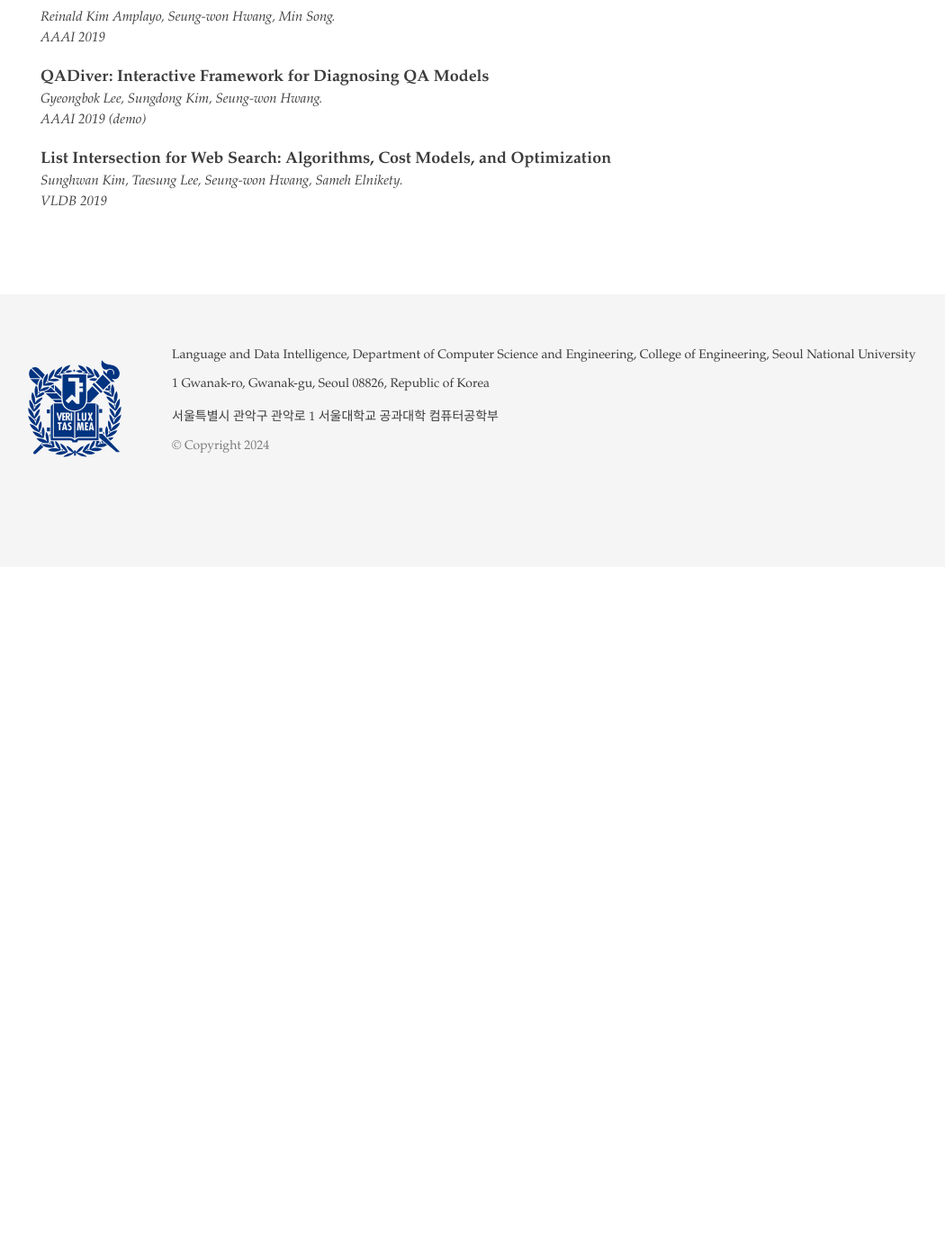
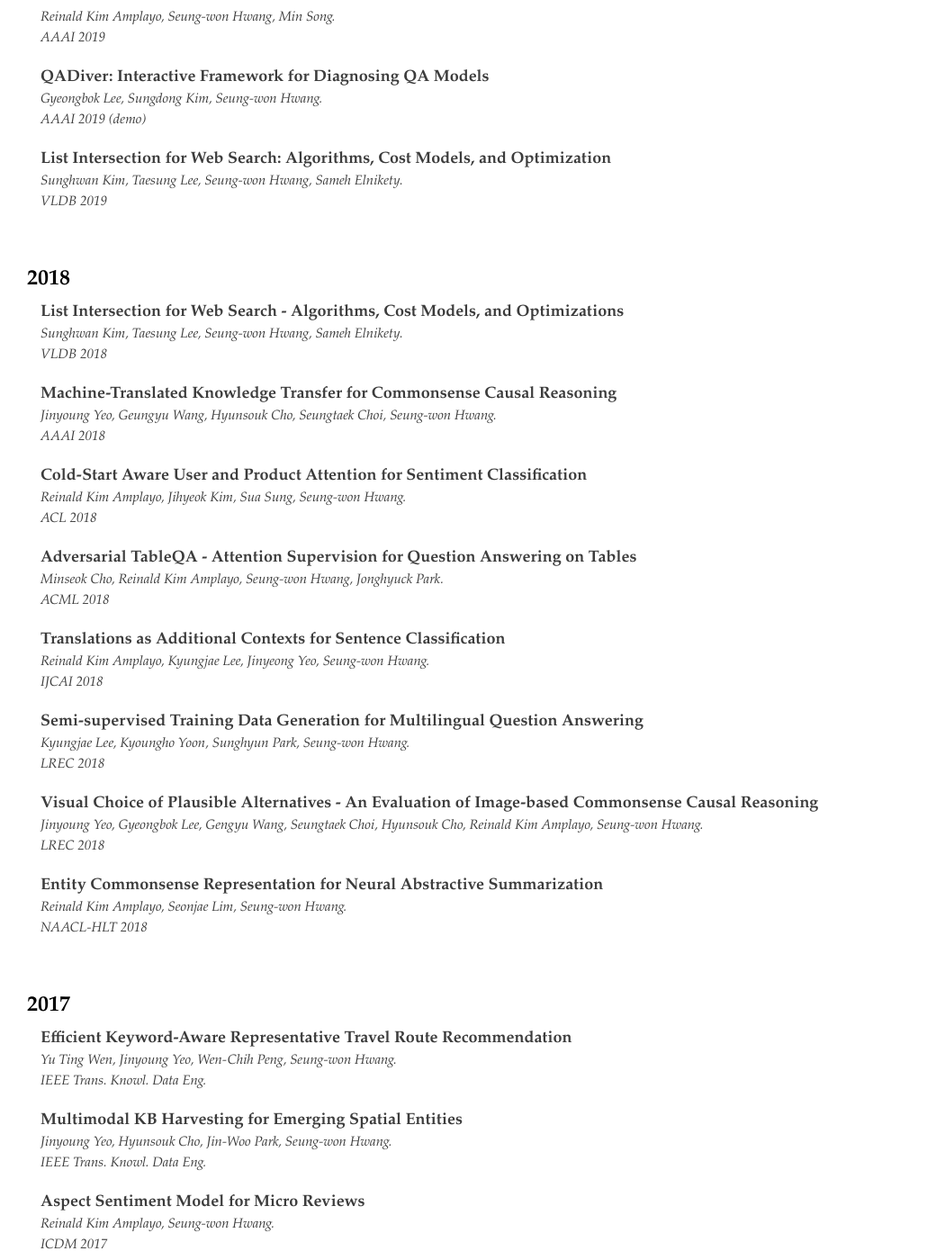
Before and after one commit to ldilab/ldilab.github.io, a Jekyll site: the page built from publications.html, in a window 1280 px wide and 1400 px high, scrolled down 6710 px. Shown: the whole window at 90% size, without its empty margins (0-1050 px from the left). Built offline with Jekyll 4.4.1, drawn with Linux system fonts in a browser that asks for light colours; before the commit the page ends 7340 px from its top, so only the background shows below that; some of the changed text lies outside the part shown.

Commit message:
added 2016-2018 publications

```diff
--- a/_data/publications.yml
+++ b/_data/publications.yml
@@ -2,7 +2,7 @@
   papers:
   - title: 'PERC: Plan-As-Query Example Retrieval for Underrepresented Code Generation'
     authors: 'Jaeseok Yoo, Hojae Han, Youngwon Lee, Jaejin Kim, Seung-won Hwang'
-    venue: COLING 2025
+    venue: COLING 2025 (short)
 - year: 2024
   papers:
   - title: 'Piano performance evaluation dataset with multilevel perceptual features'
@@ -191,7 +191,7 @@
     url: https://doi.org/10.1145/3459637.3482077
   - title: Label, Context Augmentation for Response Selection at DSTC8
     authors: '{Myeongho Jeong, Seungtaek Choi}, Jinyoung Yeo, Seung-won Hwang'
-    venue: IEEE Transactions on Audio, Speech,, Language Processing (TASLP), 2021
+    venue: IEEE Transactions on Audio, Speech, Language Processing (TASLP), 2021
     url: https://doi.org/10.1109/TASLP.2021.3076876
   - title: Query Generation for Multimodal Documents
     authors: 'Kyungho Kim, Kyungjae Lee, Seung-won Hwang, Young-In Song, Seungwook Lee'
@@ -285,3 +285,101 @@
     authors: 'Sunghwan Kim, Taesung Lee, Seung-won Hwang, Sameh Elnikety'
     venue: VLDB 2019
     url: http://www.vldb.org/pvldb/vol12/p1-kim.pdf
+- year : 2018
+  papers:
+  - title: 'List Intersection for Web Search - Algorithms, Cost Models, and Optimizations'
+    authors: 'Sunghwan Kim, Taesung Lee, Seung-won Hwang, Sameh Elnikety'
+    venue: VLDB 2018
+    url: http://www.vldb.org/pvldb/vol12/p1-kim.pdf
+  - title: 'Machine-Translated Knowledge Transfer for Commonsense Causal Reasoning'
+    authors: 'Jinyoung Yeo, Geungyu Wang, Hyunsouk Cho, Seungtaek Choi, Seung-won Hwang'
+    venue: AAAI 2018
+    url: https://www.aaai.org/ocs/index.php/AAAI/AAAI18/paper/view/17445
+  - title: 'Cold-Start Aware User and Product Attention for Sentiment Classification'
+    authors: 'Reinald Kim Amplayo, Jihyeok Kim, Sua Sung, Seung-won Hwang'
+    venue: ACL 2018
+    url: https://aclanthology.org/P18-1236/
+  - title: 'Adversarial TableQA - Attention Supervision for Question Answering on Tables'
+    authors: 'Minseok Cho, Reinald Kim Amplayo, Seung-won Hwang, Jonghyuck Park'
+    venue: ACML 2018
+    url: http://proceedings.mlr.press/v95/cho18a.html
+  - title: 'Translations as Additional Contexts for Sentence Classification'
+    authors: 'Reinald Kim Amplayo, Kyungjae Lee, Jinyeong Yeo, Seung-won Hwang'
+    venue: IJCAI 2018
+    url: https://doi.org/10.24963/ijcai.2018/550
+  - title: 'Semi-supervised Training Data Generation for Multilingual Question Answering'
+    authors: 'Kyungjae Lee, Kyoungho Yoon, Sunghyun Park, Seung-won Hwang'
+    venue: LREC 2018
+    url: http://www.lrec-conf.org/proceedings/lrec2018/summaries/711.html
+  - title: 'Visual Choice of Plausible Alternatives - An Evaluation of Image-based Commonsense Causal Reasoning'
+    authors: Jinyoung Yeo, Gyeongbok Lee, Gengyu Wang, Seungtaek Choi, Hyunsouk Cho, Reinald Kim Amplayo, Seung-won Hwang
+    venue: LREC 2018
+    url: http://www.lrec-conf.org/proceedings/lrec2018/summaries/560.html
+  - title: 'Entity Commonsense Representation for Neural Abstractive Summarization'
+    authors: 'Reinald Kim Amplayo, Seonjae Lim, Seung-won Hwang'
+    venue: NAACL-HLT 2018
+    url: https://doi.org/10.18653/v1/n18-1064
+- year: 2017
+  papers:
+  - title: 'Efficient Keyword-Aware Representative Travel Route Recommendation'
+    authors: 'Yu Ting Wen, Jinyoung Yeo, Wen-Chih Peng, Seung-won Hwang'
+    venue: IEEE Trans. Knowl. Data Eng.
+    url: https://doi.org/10.1109/TKDE.2017.2690421
+  - title: 'Multimodal KB Harvesting for Emerging Spatial Entities'
+    authors: 'Jinyoung Yeo, Hyunsouk Cho, Jin-Woo Park, Seung-won Hwang'
+    venue: IEEE Trans. Knowl. Data Eng.
+    url: https://doi.org/10.1109/TKDE.2017.2651805
+  - title: 'Aspect Sentiment Model for Micro Reviews'
+    authors: 'Reinald Kim Amplayo, Seung-won Hwang'
+    venue: ICDM 2017
+    url: https://doi.org/10.1109/ICDM.2017.83
+  - title: 'Gradable Adjective Embedding for Commonsense Knowledge'
+    authors: 'Kyungjae Lee, Hyunsouk Cho, Seung-won Hwang'
+    venue: PAKDD 2017
+    url: https://doi.org/10.1007/978-3-319-57529-2_63
+  - title: 'Understanding Relations using Concepts and Semantics'
+    authors: 'Jouyon Park, Hyunsouk Cho, Seung-won Hwang'
+    venue: DSMM@SIGMOD 2017
+    url: https://doi.org/10.1145/3077240.3077250
+  - title: 'Predicting Online Purchase Conversion for Retargeting'
+    authors: 'Jinyoung Yeo, Sungchul Kim, Eunyee Koh, Seung-won Hwang, Nedim Lipka'
+    venue: WSDM 2017
+    url: https://doi.org/10.1145/3018661.3018715
+- year: 2016
+  papers:
+  - title: 'Cost-aware triage ranking algorithms for bug reporting systems'
+    authors: 'Jin-Woo Park, Mu-Woong Lee, Jinhan Kim, Seung-won Hwang, Sunghun Kim'
+    venue: Knowl. Inf. Syst.
+    url: https://doi.org/10.1007/s10115-015-0893-9
+  - title: 'Fine-Grained Semantic Conceptualization of FrameNet'
+    authors: 'Jin-Woo Park, Seung-won Hwang, Haixun Wang'
+    venue: AAAI 2016
+    url: http://www.aaai.org/ocs/index.php/AAAI/AAAI16/paper/view/12264
+  - title: 'Understanding Emerging Spatial Entities'
+    authors: 'Jinyoung Yeo, Jin-Woo Park, Seung-won Hwang'
+    venue: AAAI 2016
+    url: http://www.aaai.org/ocs/index.php/AAAI/AAAI16/paper/view/12327
+  - title: 'ECO - Entity-level captioning in context'
+    authors: 'Hyunsouk Cho, Seung-won Hwang'
+    venue: ASONAM 2016
+    url: https://doi.org/10.1109/ASONAM.2016.7752321
+  - title: 'Trivia quiz mining using probabilistic knowledge'
+    authors: 'Taesung Lee, Seung-won Hwang, Zhongyuan Wang'
+    venue: ASONAM 2016
+    url: https://doi.org/10.1109/ASONAM.2016.7752427
+  - title: 'Probabilistic Prototype Model for Serendipitous Property Mining'
+    authors: 'Taesung Lee, Seung-won Hwang, Zhongyuan Wang'
+    venue: COLING 2016
+    url: https://aclanthology.org/C16-1064/
+  - title: 'Event Grounding from Multimodal Social Network Fusion'
+    authors: '{Hyunsouk Cho, Jinyoung Yeo}, Seung-won Hwang'
+    venue: ICDM 2016
+    url: https://doi.org/10.1109/ICDM.2016.0099
+  - title: 'Linking, integrating, and translating entities via iterative graph matching'
+    authors: 'Taesung Lee, Seung-won Hwang'
+    venue: TAAI 2016
+    url: https://doi.org/10.1109/TAAI.2016.7880156
+  - title: 'Browsing2purchase - Online Customer Model for Sales Forecasting in an E-Commerce Site'
+    authors: 'Jinyoung Yeo, Sungchul Kim, Eunyee Koh, Seung-won Hwang, Nedim Lipka'
+    venue: WWW 2016
+    url: https://doi.org/10.1145/2872518.2889394
```
